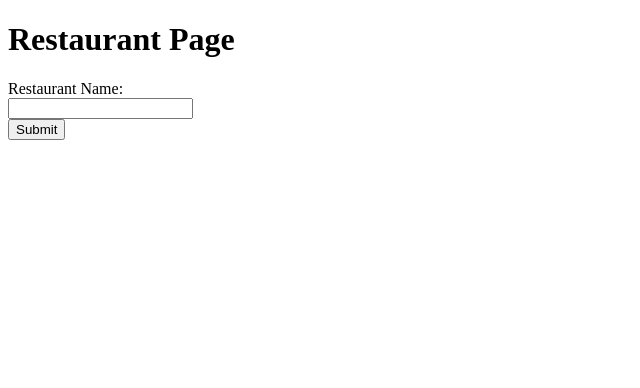
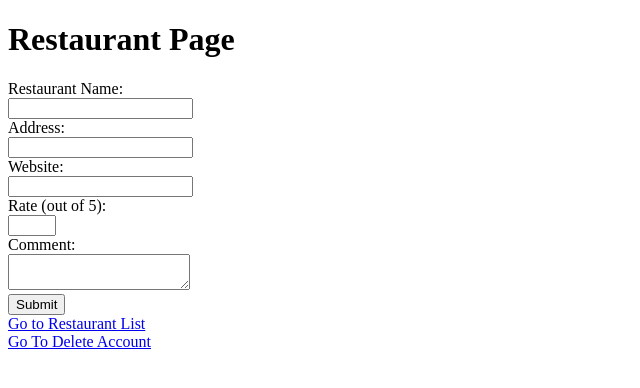
Before and after one commit to MoongiMin/CS348-Project, a Flask app: page /restaurant in a window 1280 px wide. Shown: the top 388 px of the page, without its empty margins (0-640 px from the left). Run offline with Flask 3, Linux system fonts and the light colour scheme.

Commit message:
more updates
- added restaurant list
- delete user
- can update restaurant information

TODO
- need to update the user_id for the comment for the website
- more elaboration on website

```diff
--- a/CS348 Project/main.py
+++ b/CS348 Project/main.py
@@ -1,27 +1,11 @@
-# main.py
-
-from flask import Flask, render_template, request
+from flask import Flask, render_template, request, redirect, url_for
 from werkzeug.security import generate_password_hash, check_password_hash
 from flask_sqlalchemy import SQLAlchemy
-from flask import redirect, url_for
+from sqlalchemy.sql import func
+from sqlalchemy import text
+
 app = Flask(__name__)
-app.config['SQLALCHEMY_DATABASE_URI'] = 'sqlite:///users.db'
-
-
-@app.route('/')
-def home():
-    return render_template('home.html')
-
-@app.route('/restaurant', methods=['GET', 'POST'])
-def restaurant():
-    if request.method == 'POST':
-        # Here you would handle the form submission and add the restaurant to your database
-        pass
-
-    # Render the restaurant page which could include a form to add a new restaurant
-    return render_template('restaurant.html')
-
-
+app.config['SQLALCHEMY_DATABASE_URI'] = 'sqlite:///michelin_guide.db'
 
 db = SQLAlchemy(app)
 
@@ -35,6 +19,69 @@ class User(db.Model):
 
     def check_password(self, password):
         return check_password_hash(self.password_hash, password)
+
+class Restaurant(db.Model):
+    website = db.Column(db.String(120), primary_key=True)
+    name = db.Column(db.String(80), nullable=False)
+    address = db.Column(db.String(120), nullable=False)
+    rate = db.Column(db.Float, nullable=False)
+    comment = db.Column(db.String(500))
+    user_id = db.Column(db.Integer, db.ForeignKey('user.id'), nullable=False)
+
+def get_restaurant_by_website(website):
+    stmt = text("SELECT * FROM restaurant WHERE website = :website")
+    result = db.engine.execute(stmt, website=website)
+    return result.fetchone()
+
+@app.route('/')
+def home():
+    return render_template('home.html')
+
+@app.route('/restaurant', methods=['GET', 'POST'])
+def restaurant():
+    if request.method == 'POST':
+        name = request.form['name']
+        address = request.form['address']
+        website = request.form['website']
+        rate = request.form['rate']
+        comment = request.form['comment']
+        user_id = 1  # Replace this with the actual logged-in user's ID
+
+        new_restaurant = Restaurant(name=name, address=address, website=website, rate=rate, comment=comment, user_id=user_id)
+        db.session.add(new_restaurant)
+        db.session.commit()
+
+    return render_template('restaurant.html')
+
+
+@app.route('/restaurant_list', methods=['GET', 'POST'])
+def restaurant_list():
+    if request.method == 'POST':
+        website = request.form['website']
+        rate = request.form['rate']
+        comment = request.form['comment']
+        user_id = 1  # Replace this with the actual logged-in user's ID
+
+        restaurant_to_update = Restaurant.query.get(website)
+        if restaurant_to_update:
+            restaurant_to_update.rate = rate
+            restaurant_to_update.comment = comment
+            db.session.commit()
+
+    restaurants = Restaurant.query.all()
+    avg_rates = db.session.query(Restaurant.website, func.avg(Restaurant.rate)).group_by(Restaurant.website).all()
+
+    return render_template('restaurant_list.html', restaurants=restaurants, avg_rates=avg_rates)
+
+@app.route('/restaurant/<website>', methods=['GET'])
+def restaurant_detail(website):
+    restaurant = get_restaurant_by_website(website)
+    if restaurant is None:
+        return "No restaurant found with this website", 404
+    else:
+        return render_template('restaurant_detail.html', restaurant=restaurant)
+
+
 
 
 @app.route('/signup', methods=['GET', 'POST'])
@@ -65,6 +112,18 @@ def login():
         return redirect(url_for('restaurant'))
     return render_template('login.html')
 
+@app.route('/delete_account', methods=['GET', 'POST'])
+def delete_account():
+    if request.method == 'POST':
+        username = request.form['username']
+        password = request.form['password']
+        user = User.query.filter_by(username=username).first()
+        if user is not None and user.check_password(password):
+            db.session.delete(user)
+            db.session.commit()
+            return redirect(url_for('home'))
+    return render_template('delete_account.html')
+
 
 with app.app_context():
     db.create_all()
--- a/CS348 Project/templates/restaurant.html
+++ b/CS348 Project/templates/restaurant.html
@@ -1,14 +1,28 @@
 <!DOCTYPE html>
 <html>
 <head>
-    <title>Restaurant</title>
+    <title>Restaurant Page</title>
 </head>
 <body>
     <h1>Restaurant Page</h1>
     <form method="POST">
         <label for="name">Restaurant Name:</label><br>
         <input type="text" id="name" name="name"><br>
+        <!-- Add fields for address, website, rate, comment -->
+        <label for="address">Address:</label><br>
+        <input type="text" id="address" name="address"><br>
+        <label for="website">Website:</label><br>
+        <input type="text" id="website" name="website"><br>
+        <label for="rate">Rate (out of 5):</label><br>
+        <input type="number" id="rate" name="rate" min="0" max="5"><br>
+        <label for="comment">Comment:</label><br>
+        <textarea id="comment" name="comment"></textarea><br>
         <input type="submit" value="Submit">
     </form>
+
+    <a href="/restaurant_list">Go to Restaurant List</a><br>
+    <!-- Add a link to delete_account.html -->
+    <a href="/delete_account">Go To Delete Account</a><br>
+
 </body>
 </html>
```
Also changed, not shown: CS348 Project/templates/delete_account.html (added, +16 -0 lines), CS348 Project/templates/restaurant_list.html (added, +37 -0 lines), CS348 Project/instance/michelin_guide.db (added).
